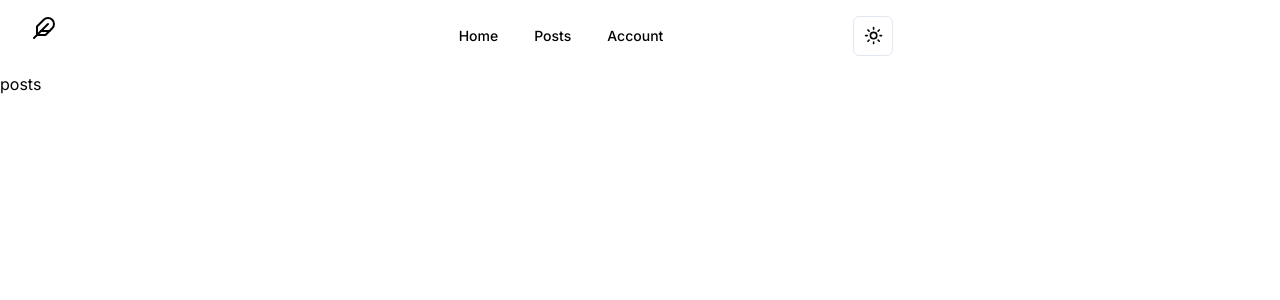
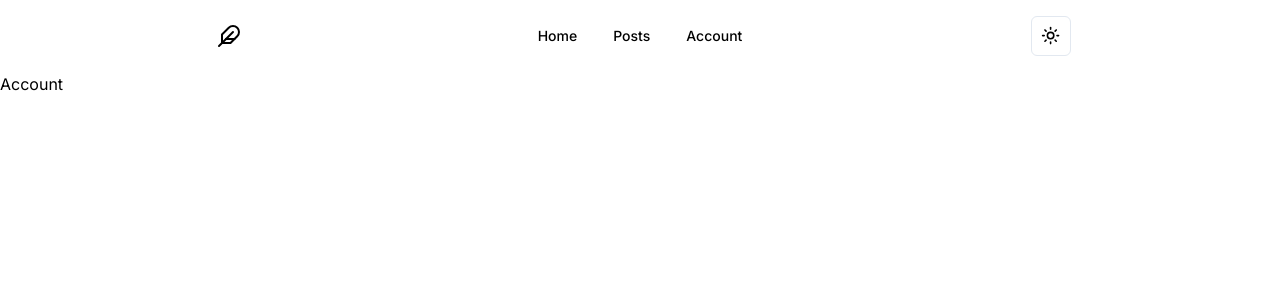
Before and after one commit to gajda-w/hygraph-nextjs-blog-starter, a Next.js app: page /account in a window 1280 px wide. Shown: the top 300 px of the page. Built offline with nearby package versions, Linux system fonts and the light colour scheme.

Commit message:
fixed-hover-feather-icon

```diff
--- a/src/app/account/page.tsx
+++ b/src/app/account/page.tsx
@@ -1,3 +1,3 @@
 export default async function Page() {
-  return <div>posts</div>;
+  return <div>Account</div>;
 }
--- a/src/app/layout.tsx
+++ b/src/app/layout.tsx
@@ -2,11 +2,13 @@ import * as React from "react";
 import { Inter } from "next/font/google";
 import "@/styles/globals.css";
 import { Providers } from "../../providers.tsx";
-import { Header } from "@/components";
+import { Header, type Item } from "@/components/Header";
+// import {  } from "@/components/ThemeProvider";
+// import { Provider } from "../../providers.tsx";
 
 const inter = Inter({ subsets: ["latin"] });
 
-const items = [
+const items: Item[] = [
   { label: "Home", url: "/", id: "1" },
   { label: "Posts", url: "/posts", id: "2" },
   { label: "Account", url: "/account", id: "3" },
--- a/src/app/posts/page.tsx
+++ b/src/app/posts/page.tsx
@@ -1,3 +1,3 @@
 export default async function Page() {
-  return <div>posts</div>;
+  return <div>Posts</div>;
 }
--- a/src/components/Header.tsx
+++ b/src/components/Header.tsx
@@ -23,10 +23,18 @@ export const Header = ({ items }: { items: Item[] }) => {
   return (
     <header className="sticky top-0 isolate z-10 py-4">
       <div className="container">
-        <div className="grid w-full grid-flow-col grid-cols-[repeat(3,1fr)] justify-between gap-4">
-          <Link href="/" legacyBehavior passHref>
-            <Feather />
-          </Link>
+        <div className="grid w-full grid-flow-col grid-cols-[repeat(3,1fr)] items-center justify-items-center gap-4">
+          <NavigationMenu>
+            <NavigationMenuList>
+              <NavigationMenuItem>
+                <Link href="/" legacyBehavior passHref>
+                  <NavigationMenuLink className={navigationMenuTriggerStyle()}>
+                    <Feather />
+                  </NavigationMenuLink>
+                </Link>
+              </NavigationMenuItem>
+            </NavigationMenuList>
+          </NavigationMenu>
           <NavigationMenu className="max-w-ful flex">
             <NavigationMenuList className="flex justify-between">
               {items.map((item) => (
--- a/src/components/index.ts
+++ b/src/components/index.ts
@@ -1 +1 @@
-export * from "./header";
+export * from "./Header";
```
